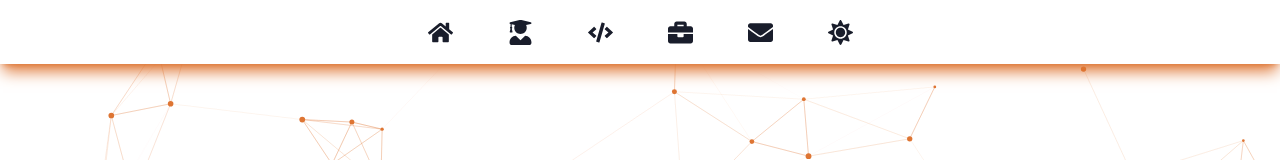
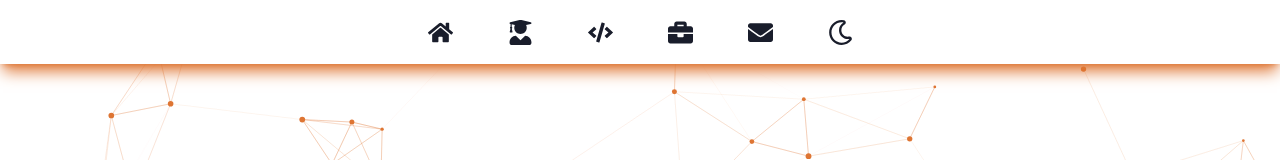
Before and after one commit to JohncentVentura/Carlos-Johncent-Ventura-Portfolio, a React (Create React App) app: page / in a window 1280 px wide. Shown: the top 160 px of the page. Built offline with nearby package versions, Linux system fonts and the light colour scheme; the HTML template or start-up script is replaced by a standard one.

Commit message:
npm run build 2

```diff
--- a/src/App.jsx
+++ b/src/App.jsx
@@ -49,7 +49,7 @@ function App() {
   return (
     <>
       <Navbar
-        theme={clrTheme}
+        clrTheme={clrTheme}
         clrThemeCB={() =>
           clrTheme === "light-theme"
             ? setClrTheme("dark-theme")
--- a/src/components/Particles.jsx
+++ b/src/components/Particles.jsx
@@ -27,8 +27,6 @@ const ParticlesComponent = ({fgClr, bgClr}) => {
   const particlesLoaded = (container) => {
     console.log(container);
   };
-
-  console.log("fgClr: ",fgClr," / bgClr: ",bgClr)
 
   const options = useMemo(
     () => ({
```
